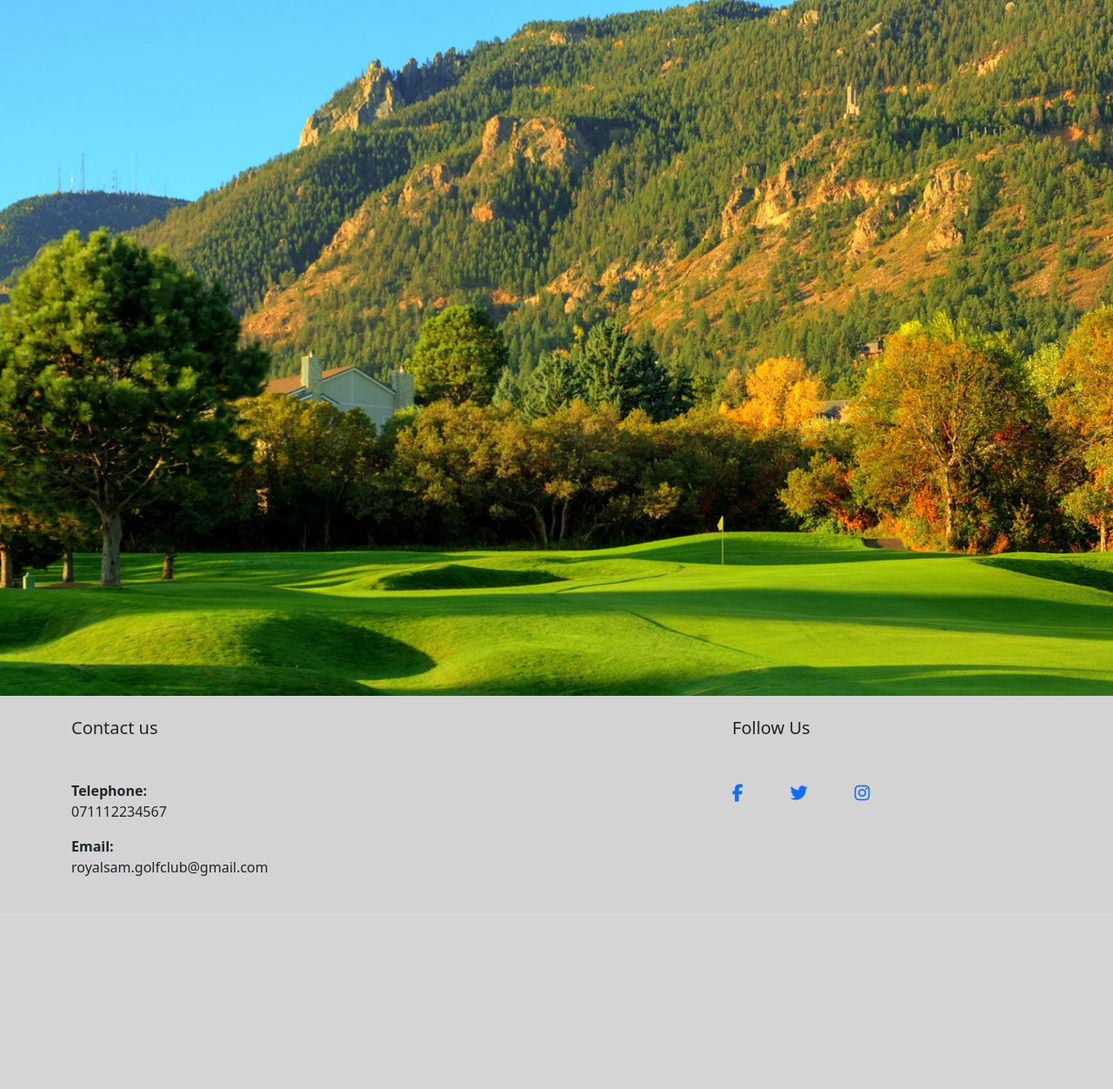
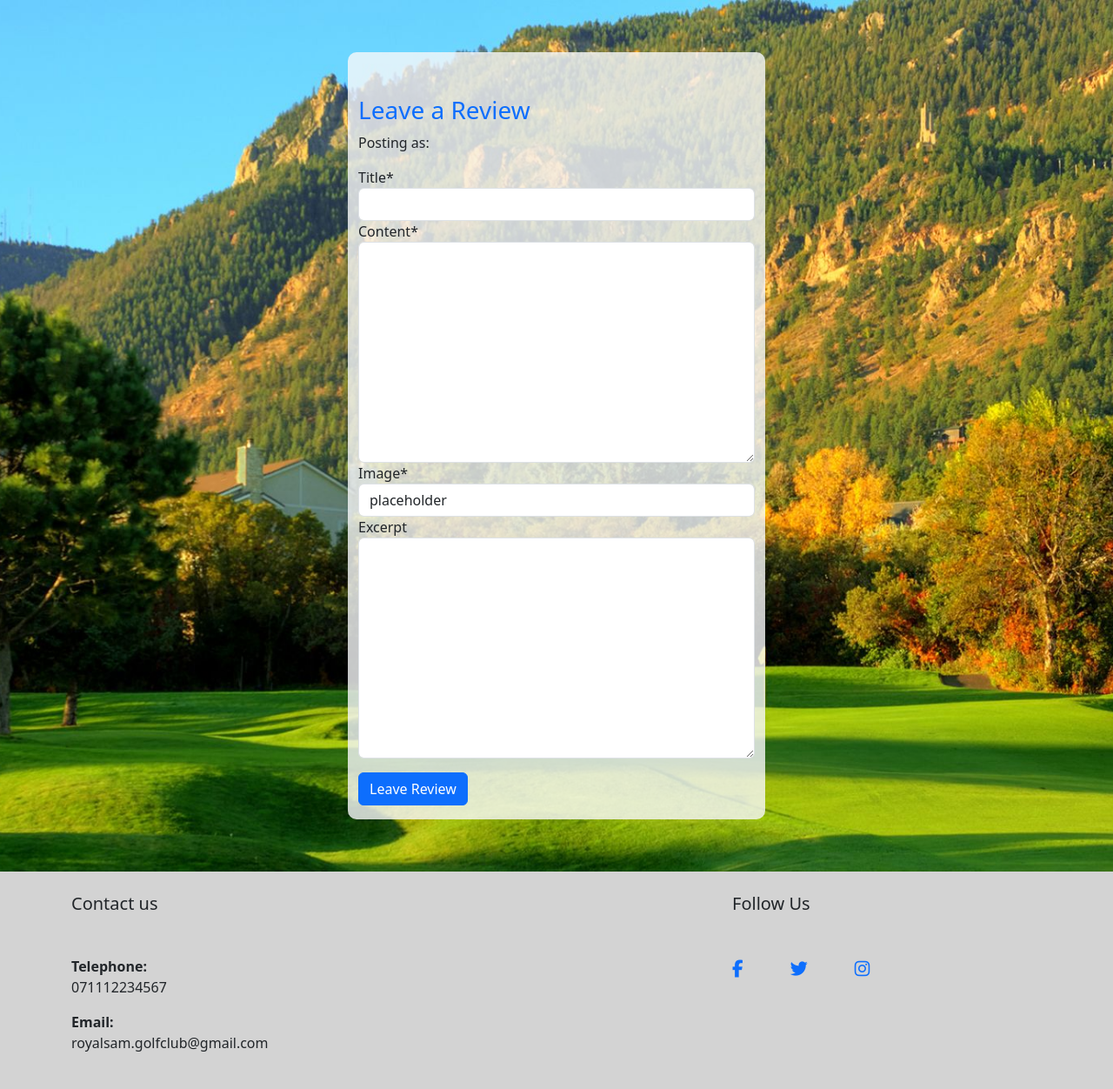
Before and after one commit to sam2829/project-4-royal-sam, a Django app: page /reviews/leave_review/ in a window 1280 px wide. Shown: the part 116-1368 px from the top of the page at 87% size. Before the commit the page ends 1123 px from the top, so only its background shows below. Run offline with Django 3.2, Linux system fonts and the light colour scheme; some libraries are stand-ins or nearby versions.

Commit message:
Add style to the leave review form

```diff
--- a/blog/forms.py
+++ b/blog/forms.py
@@ -1,4 +1,4 @@
-from .models import Comment
+from .models import Comment, Post
 from django import forms
 
 # This class is for the comments form to leave a comment
@@ -8,3 +8,11 @@ class CommentForm(forms.ModelForm):
     class Meta:
         model = Comment
         fields = ('email', 'body',)
+
+
+# This Class is for the Post form so that a user can leave a review
+
+class ReviewForm(forms.ModelForm):
+    class Meta:
+        model = Post
+        fields = ('title', 'content', 'featured_image', 'excerpt',)
--- a/blog/templates/leave_review.html
+++ b/blog/templates/leave_review.html
@@ -1,8 +1,21 @@
 {% extends "base.html" %}
 {% load static %}
-
+{% load crispy_forms_tags %}
 {% block content %}
 
-
+<!-- Leave a review form -->
+<div class="container">
+    <div class="row justify-content-center">
+        <div class="col-10 leave-review-form">
+            <h3 class="text-primary">Leave a Review</h3>
+            <p>Posting as: {{ user.username }}</p>
+            <form method="POST" style="marging-top: 1.3rem;">
+                {{ review_form | crispy }}
+                {% csrf_token %}
+                <button type="submit" class="btn btn-primary btn-md mt-3 mb-3">Leave Review</button>
+            </form>
+        </div>
+    </div>
+</div>
 
 {% endblock %}
--- a/blog/views.py
+++ b/blog/views.py
@@ -2,7 +2,7 @@ from django.shortcuts import render, get_object_or_404, reverse
 from django.views import generic, View
 from django.http import HttpResponseRedirect
 from .models import Post
-from .forms import CommentForm
+from .forms import CommentForm, ReviewForm
 
 # This class is to create a view to display posts on the reviews page
 
@@ -94,4 +94,7 @@ class LeaveReview(View):
 
     def get(self, request):
 
-        return render(request, 'leave_review.html',)
+        return render(request, 'leave_review.html',
+        {
+            "review_form": ReviewForm(),
+        })
--- a/static/css/style.css
+++ b/static/css/style.css
@@ -216,3 +216,18 @@ h5 {
     background: transparent;
     border: none;
 }
+
+/* Leave review section */
+
+.leave-review-form {
+    justify-content: center;
+    padding-top: 50px;
+    background-color: rgba(248, 249, 250, 0.8);
+    height: auto;
+    max-width: 60vh;
+    border-radius: 10px;
+    margin-right: 20px;
+    margin-left: 20px;
+    margin-top: 60px;
+    margin-bottom: 60px;
+}
```
